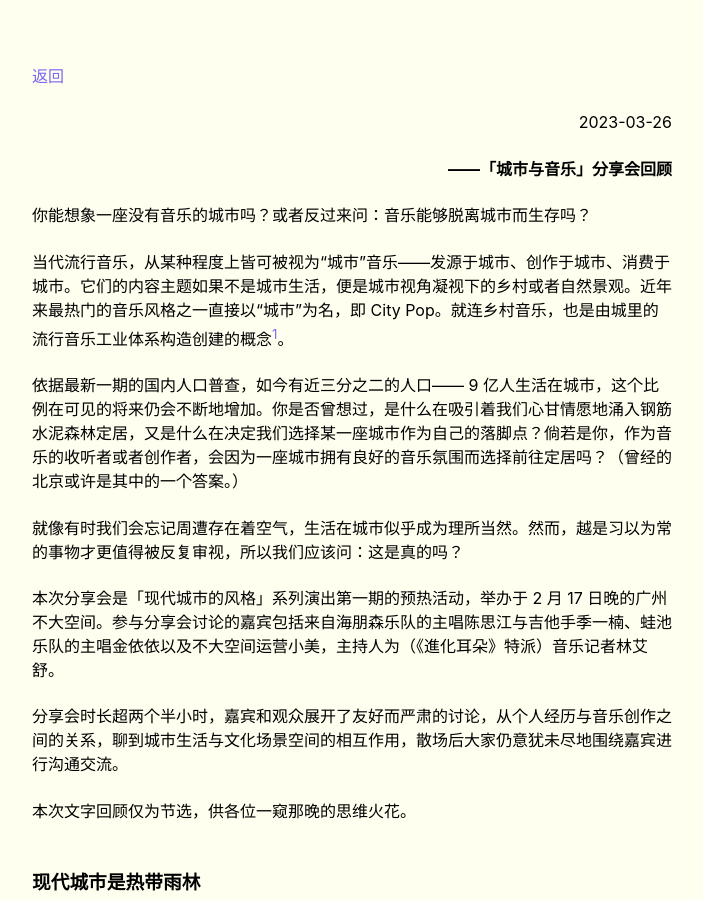
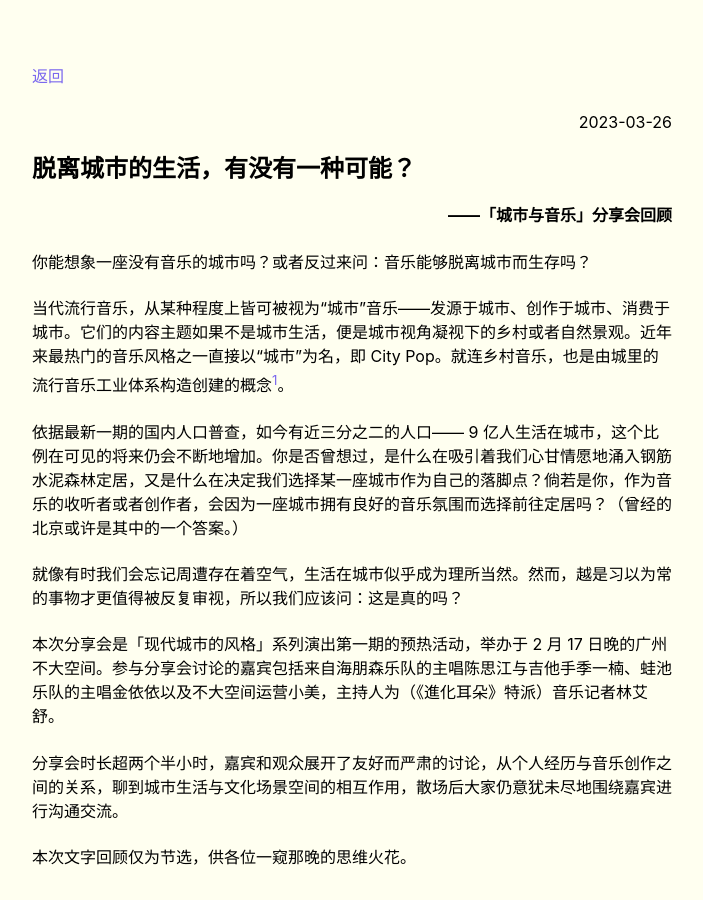
Before and after one commit to salingerlin/salingerlin.github.io, a Jekyll site: the page built from _posts/2023-03-26-脱离城市的生活，有没有一种可能？.md, in a window 1280 px wide and 900 px high. Shown: the whole window, without its empty margins (288-991 px from the left). Built offline with Jekyll 4.4.1, drawn with Linux system fonts in a browser that asks for light colours.

Commit message:
Update 2023-03-26-脱离城市的生活，有没有一种可能？.md

```diff
--- a/_posts/2023-03-26-脱离城市的生活，有没有一种可能？.md
+++ b/_posts/2023-03-26-脱离城市的生活，有没有一种可能？.md
@@ -3,6 +3,8 @@ layout: post
 title: 脱离城市的生活，有没有一种可能？
 category: 访谈与自述
 ---
+# 脱离城市的生活，有没有一种可能？
+
 <p align="right"><b>——「城市与音乐」分享会回顾</b></p>
 
 你能想象一座没有音乐的城市吗？或者反过来问：音乐能够脱离城市而生存吗？
```
